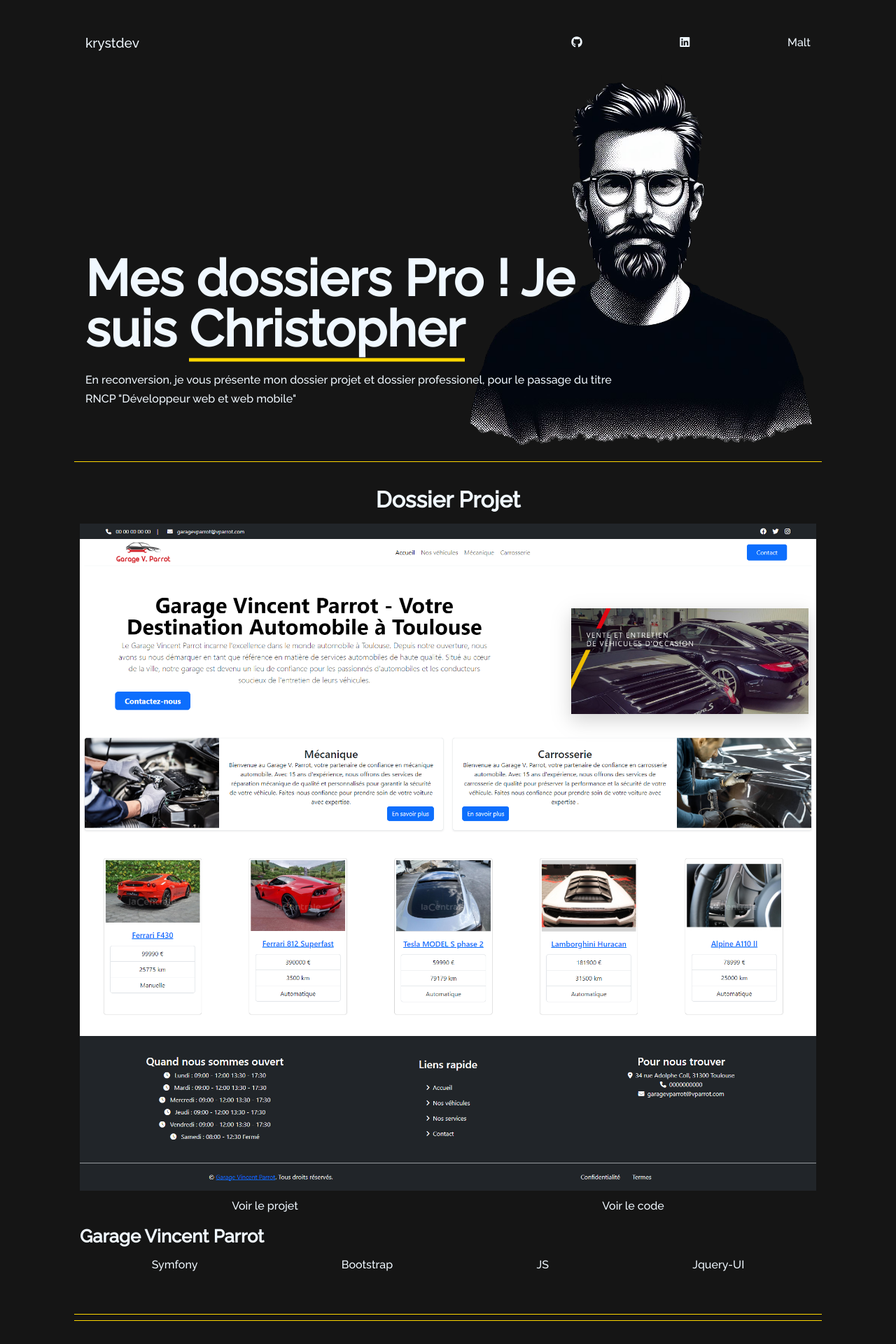
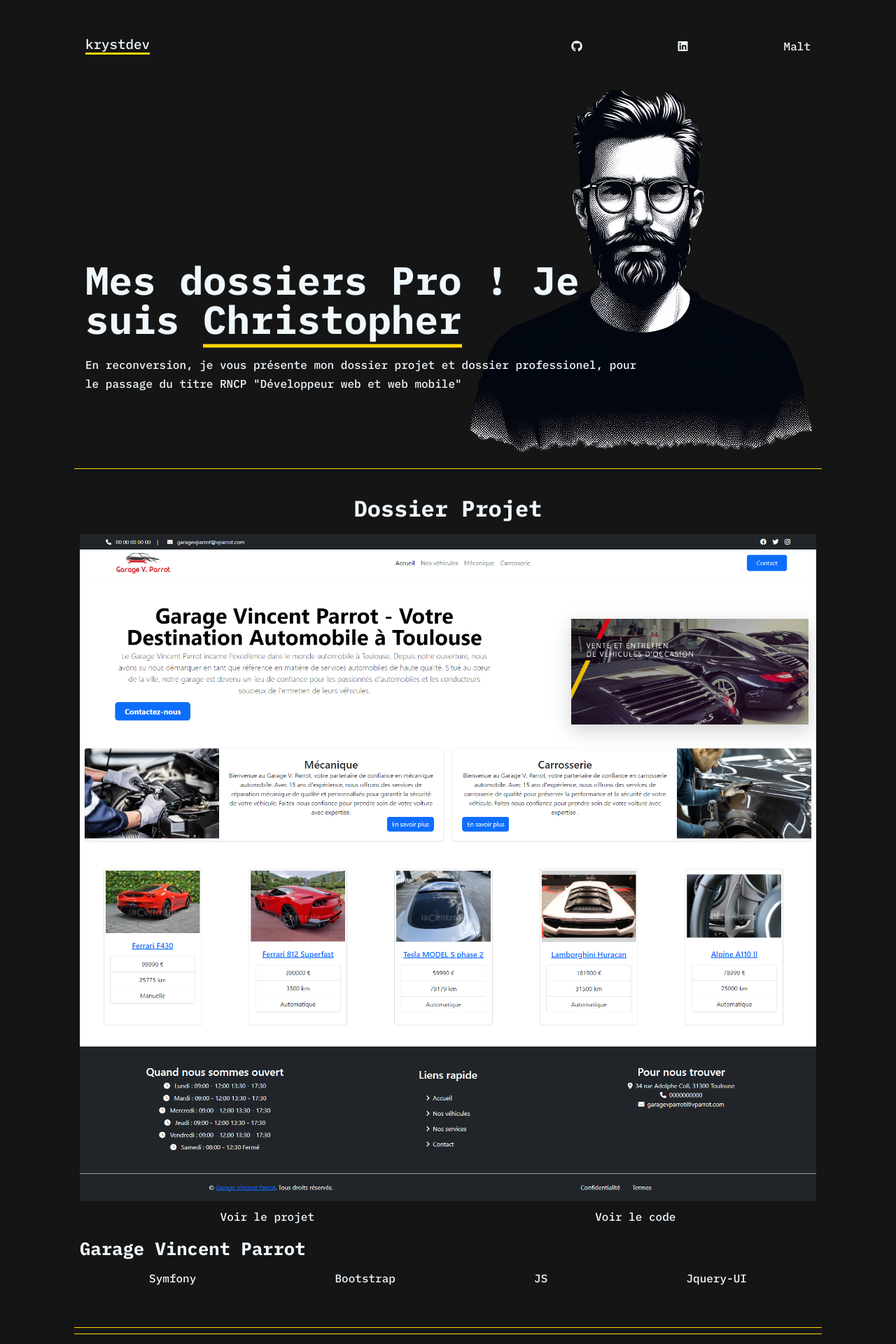
Before and after one commit to Krystopher88/PortFolio_DossierPro, a PHP site: page / in a window 1280 px wide. Shown: the top 1920 px of the page at 70% size. Run offline with PHP 8.4, Linux system fonts and the light colour scheme; some libraries are stand-ins or nearby versions.

Commit message:
Ajout website & animation

```diff
--- a/assets/css/style.css
+++ b/assets/css/style.css
@@ -7,7 +7,7 @@
 body{
   background: #151515;
   color: aliceblue;
-  font-family: 'Raleway', sans-serif;
+  font-family: 'IBM Plex Mono', monospace;
   font-size: 16px;
   max-width: 100vw;
 }
@@ -38,9 +38,24 @@ ul{
   flex-direction: column;
 }
 
-.nav_logo{
+.nav_logo span{
+  display: inline-block;
+  border-bottom: 3px solid #FFD700;
   font-size: 1.2rem;
   text-align: center;
+  white-space: nowrap;
+  overflow: hidden;
+  width: 0;
+  animation: typing 3s steps(8) forwards;
+}
+
+@keyframes typing {
+  0% {
+    width: 0;
+  }
+  100% {
+    width: 100%;
+  }
 }
 
 .nav_icon_container{
@@ -75,13 +90,15 @@ ul{
 }
 
 .header_prez{
-  font-size: 2.5rem;
+  font-size: 2.2rem;
   line-height: 1;
 }
 
-.header_name{
+.header_name {
   border-bottom: 5px solid #FFD700;
 }
+
+
 
 .header_text{
   margin: 1.5rem 0;
@@ -156,7 +199,7 @@ ul{
   }
 
   .header_prez{
-    font-size: 4.5rem;
+    font-size: 3.5rem;
   }
 }
 
--- a/assets/js/script.js
+++ b/assets/js/script.js
@@ -0,0 +1,26 @@
+document.addEventListener("DOMContentLoaded", function () {
+  const link = document.getElementById("popupLink");
+  const popup = document.getElementById("popup");
+  const overlay = document.getElementById("overlay");
+  const closePopup = document.getElementById("closePopup");
+
+  link.addEventListener("click", function (e) {
+    e.preventDefault();
+    popup.style.display = "block";
+    overlay.style.display = "block";
+  });
+
+  overlay.addEventListener("click", function () {
+    popup.style.display = "none";
+    overlay.style.display = "none";
+    // Faites défiler vers le haut de la page
+    window.scrollTo(0, 0);
+  });
+
+  closePopup.addEventListener("click", function () {
+    popup.style.display = "none";
+    overlay.style.display = "none";
+    // Faites défiler vers le haut de la page
+    window.scrollTo(0, 0);
+  });
+});
--- a/index.html
+++ b/index.html
@@ -1,12 +1,12 @@
 <!DOCTYPE html>
-<html lang="en">
+<html lang="fr">
 
 <head>
   <meta charset="UTF-8">
   <meta name="viewport" content="width=device-width, initial-scale=1.0">
   <link rel="preconnect" href="https://fonts.googleapis.com">
-  <link rel="preconnect" href="https://fonts.gstatic.com" crossorigin>
-  <link href="https://fonts.googleapis.com/css2?family=Raleway:wght@500&display=swap" rel="stylesheet">
+<link rel="preconnect" href="https://fonts.gstatic.com" crossorigin>
+<link href="https://fonts.googleapis.com/css2?family=IBM+Plex+Mono:wght@500;700&display=swap" rel="stylesheet">
   <script src="https://kit.fontawesome.com/76fc774c21.js" crossorigin="anonymous"></script>
   <link rel="stylesheet" href="assets/css/style.css">
   <title>Dossier Profolio</title>
@@ -17,8 +17,8 @@
     <nav class="nav nav_position">
       <div class="nav_logo"><span>krystdev</span></div>
       <ul class="nav_icon_container">
-        <li><a href="" class="nav_icons"><i class="fa-brands fa-github icons"></i></a></li>
-        <li><a href="" class="nav_icons"><i class="fa-brands fa-linkedin icons"></i></a></li>
+        <li><a href="https://github.com/Krystopher88" target="_blank" class="nav_icons"><i class="fa-brands fa-github icons"></i></a></li>
+        <li><a href="https://www.linkedin.com/in/christopher-bichon-b95a3916a/" target="_blank" class="nav_icons"><i class="fa-brands fa-linkedin icons"></i></a></li>
         <li><a href="" class="nav_icons">Malt</a></li>
       </ul>
     </nav>
@@ -49,8 +49,8 @@
           <img class="section_img" src="assets/images/folio/garagevparrot-index.png" alt="GarageVParrot">
         </div>
         <div class="project_link">
-          <a href="https://garagevparrot.krystdev.fr/" class="section_link">Voir le projet</a>
-          <a href="https://github.com/Krystopher88/GarageVParrot" class="section_link">Voir le code</a>
+          <a href="https://garagevparrot.krystdev.fr/" target="_blank" class="section_link">Voir le projet</a>
+          <a href="https://github.com/Krystopher88/GarageVParrot" target="_blank" class="section_link">Voir le code</a>
         </div>
         <h3 class="project_title">Garage Vincent Parrot</h3>
         <div class="project_languages">
@@ -74,8 +74,8 @@
           <img class="section_img" src="assets/images/folio/loopstudio.png" alt="LoopStudio">
         </div>
         <div class="project_link">
-          <a href="websites/loopstudio/index.html" class="section_link">Voir le projet</a>
-          <a href="https://github.com/Krystopher88/HTML_CSS_LoopStudio" class="section_link">Voir le code</a>
+          <a href="websites/loopstudio/index.html" target="_blank" class="section_link">Voir le projet</a>
+          <a href="https://github.com/Krystopher88/HTML_CSS_LoopStudio" target="_blank" class="section_link">Voir le code</a>
         </div>
         <h3 class="project_title">LoopStudio</h3>
         <div class="project_languages">
@@ -89,8 +89,8 @@
             <img class="section_img" src="assets/images/folio/dicegame.png" alt="DiceGame">
           </div>
           <div class="project_link">
-            <a href="websites/dicegame/index.html" class="section_link">Voir le projet</a>
-            <a href="https://github.com/Krystopher88/HTML_CSS_JS-DiceGame" class="section_link">Voir le code</a>
+            <a href="websites/dicegame/index.html" target="_blank" class="section_link">Voir le projet</a>
+            <a href="https://github.com/Krystopher88/HTML_CSS_JS-DiceGame" target="_blank" class="section_link">Voir le code</a>
           </div>
           <h3 class="project_title">DiceGame</h3>
           <div class="project_languages">
@@ -103,8 +103,8 @@
             <img class="section_img" src="assets/images/folio/cuisinea.png" alt="DiceGame">
           </div>
           <div class="project_link">
-            <a href="#" class="section_link">Voir le projet</a>
-            <a href="https://github.com/Krystopher88/Projet-Live-Studi-Cuisinea" class="section_link">Voir le code</a>
+            <a href="#" target="_blank" class="section_link">Voir le projet</a>
+            <a href="https://github.com/Krystopher88/Projet-Live-Studi-Cuisinea" target="_blank" class="section_link">Voir le code</a>
           </div>
           <h3 class="project_title">Cuisinéa</h3>
           <div class="project_languages">
@@ -117,10 +117,33 @@
           </div>
         </div>
       </div>
+      <div class="project_container1">
+        <div class="projects">
+        <div class="screenshot">
+          <img class="section_img" src="assets/images/folio/profolio.png" alt="LoopStudio">
+        </div>
+        <div class="project_link">
+          <a href="#" id="popupLink" class="section_link">Voir le projet</a>
+          <a href="https://github.com/Krystopher88/PortFolio_DossierPro" target="_blank" class="section_link">Voir le code</a>
+        </div>
+        <h3 class="project_title">Une impression de déjà vu</h3>
+        <div class="project_languages">
+          <span>HTML</span>
+          <span>CSS</span>
+          <span>JS</span>
+        </div>
+      </div>
+      </div>
     </section>
+
+    <!-- Start PopUp -->
+    <div class="popup" id="popup">
+      <h2>Déjà Vu</h2>
+    </div>
+    <div class="overlay" id="overlay"></div>
+    <!-- End PopUp -->
+
   </main>
-
-</body>
 <footer class="section_grey">
   <nav class="nav">
     <div class="nav_logo"><span>KrystDev</span></div>
@@ -131,5 +154,8 @@
     </ul>
   </nav>
 </footer>
+<script src="./assets/js/script.js"></script>
+</body>
+
 
 </html>
```
Also changed, not shown: other parts of assets/css/style.css (+26 -0 lines).
